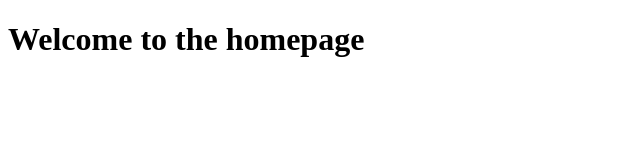
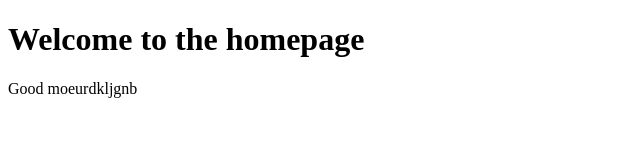
Before and after one commit to DharaniMothilal/FirstProject, a plain HTML site: page index.html in a window 1280 px wide. Shown: the whole page, without its empty margins (0-640 px from the left). Drawn offline with Linux system fonts and the light colour scheme.

Commit message:
Update index.html file

```diff
--- a/index.html
+++ b/index.html
@@ -7,5 +7,6 @@
 </head>
 <body>
     <h1>Welcome to the homepage</h1>
+    <p>Good moeurdkljgnb</p>
 </body>
 </html>
```
